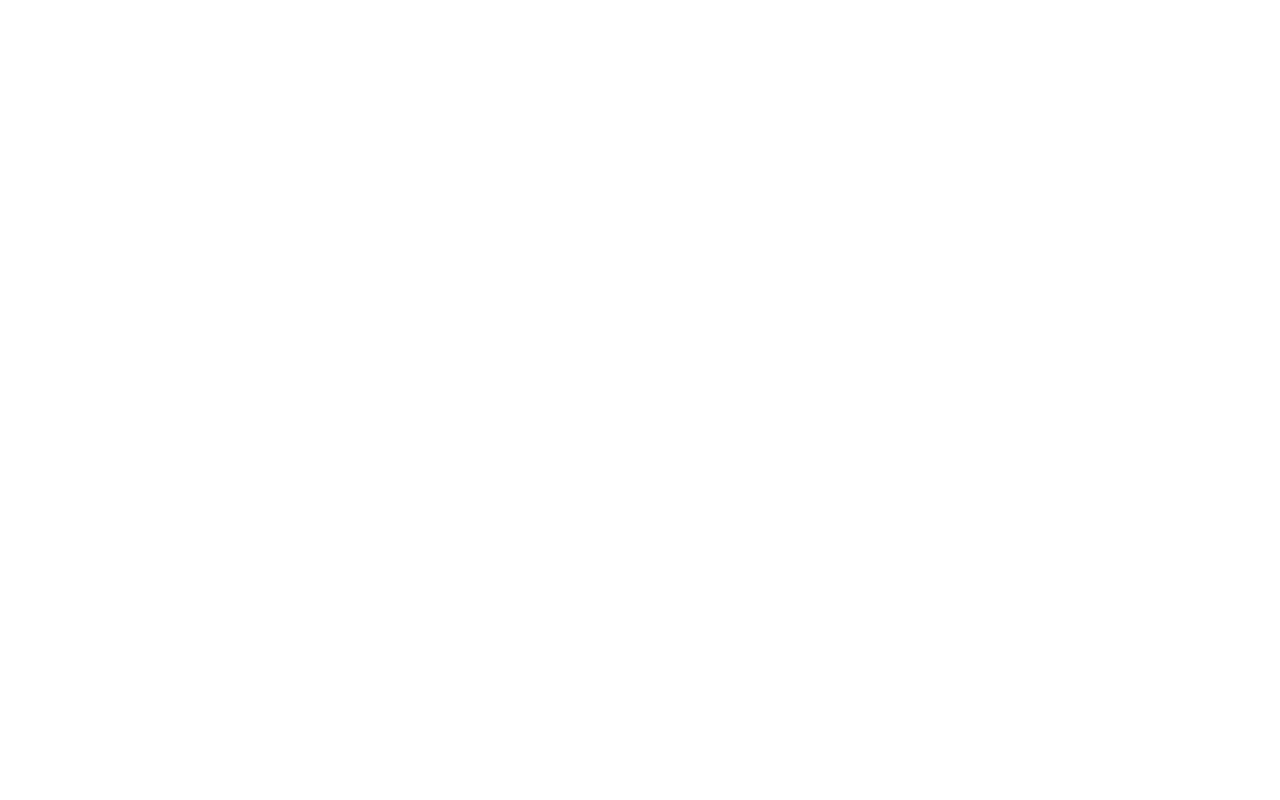
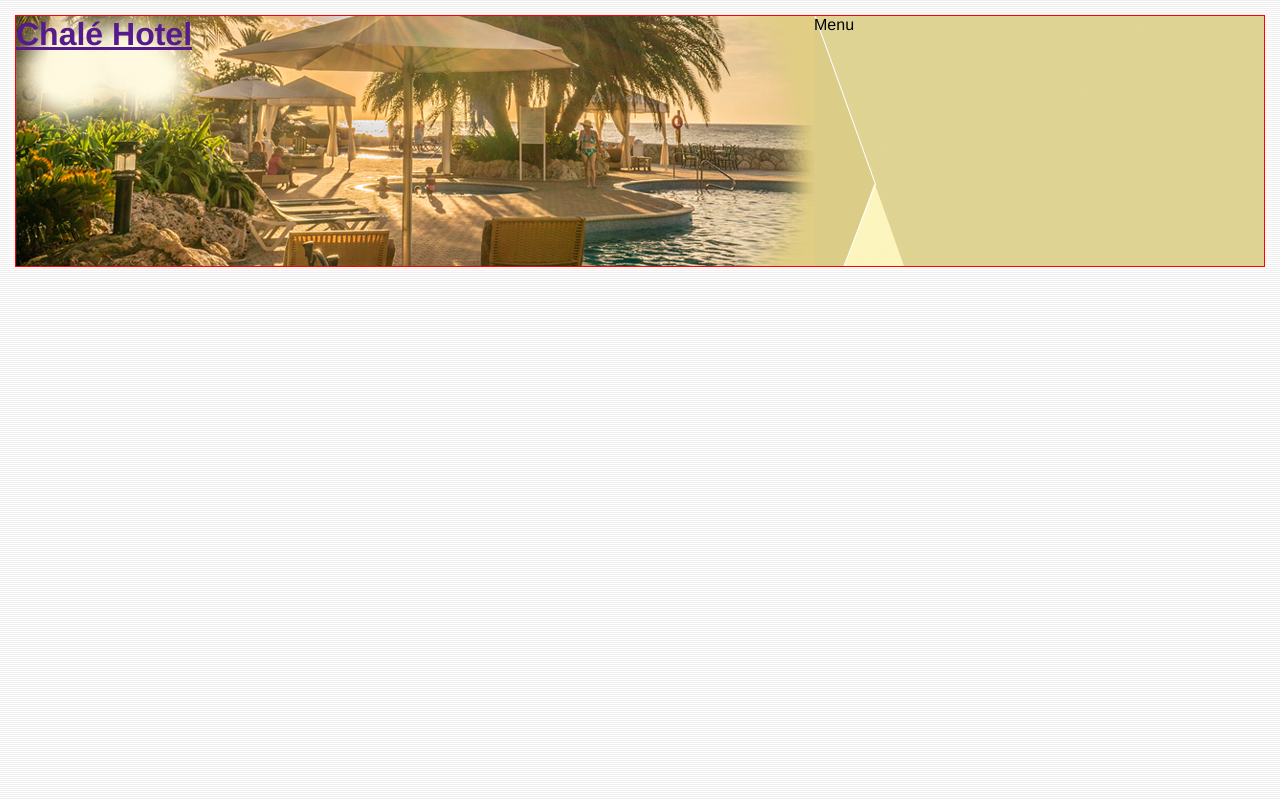
Before and after one commit to MagnoSalim/Projeto05-Chale-hotel, a plain HTML site: page index.html in a window 1280 px wide. Drawn offline with Linux system fonts and the light colour scheme; files that its build step writes are made by us from their sources.

Commit message:
Construção da estrutura do menu-logo

```diff
--- a/css/style.css
+++ b/css/style.css
@@ -0,0 +1,40 @@
+/*Formatação GERAL*/
+* {
+    margin:0;
+    padding:0;
+}
+
+body {
+    font-family: Helvetica, "Trebuchet MS", Sans-serif;
+    background: #fff url(../img/bg.png);
+    margin: 15px;
+}
+
+#container {
+    border: 1px solid red;
+    background: #ede9cc;
+}
+
+#topo {
+    background: #dbcd87;
+    height: 15.4em;
+    min-height: 250px;
+    position: relative;
+}
+
+#area-logo {
+    background: url(../img/topo-imagem-principal2.png) no-repeat;
+    position: absolute;
+    width: 100%;
+    height: 250px;
+    top: 0;
+    left:0;
+}
+#area-menu {
+    background: url(../img/topo-imagem-lateral.png);
+    position: absolute;
+    width: 450px;
+    height: 250px;
+    top: 0;
+    right:0;
+}
--- a/index.html
+++ b/index.html
@@ -4,9 +4,24 @@
     <meta charset="UTF-8">
     <meta name="viewport" content="width=device-width, initial-scale=1.0">
     <title>Projeto 05 - Chalé Hotel</title>
-    <link rel="stylesheet" href="style.css">
+    <link rel="stylesheet" href="css/style.css">
 </head>
 <body>
+    <div id="container"> <!--Inicio Container-->
+        <div id="topo"> <!--Inicio Topo-->
+        <!--Areaa Logo-->
+            <div id="area-logo">
+                <h1>
+                    <a href="">Chalé Hotel</a>
+                </h1>
+            </div>
 
+        <!--Areaa Menu-->
+            <div id="area-menu">
+                Menu
+            </div>
+
+        </div> <!--FIM Topo-->
+    </div> <!--FIM Container-->
 </body>
 </html>
```
